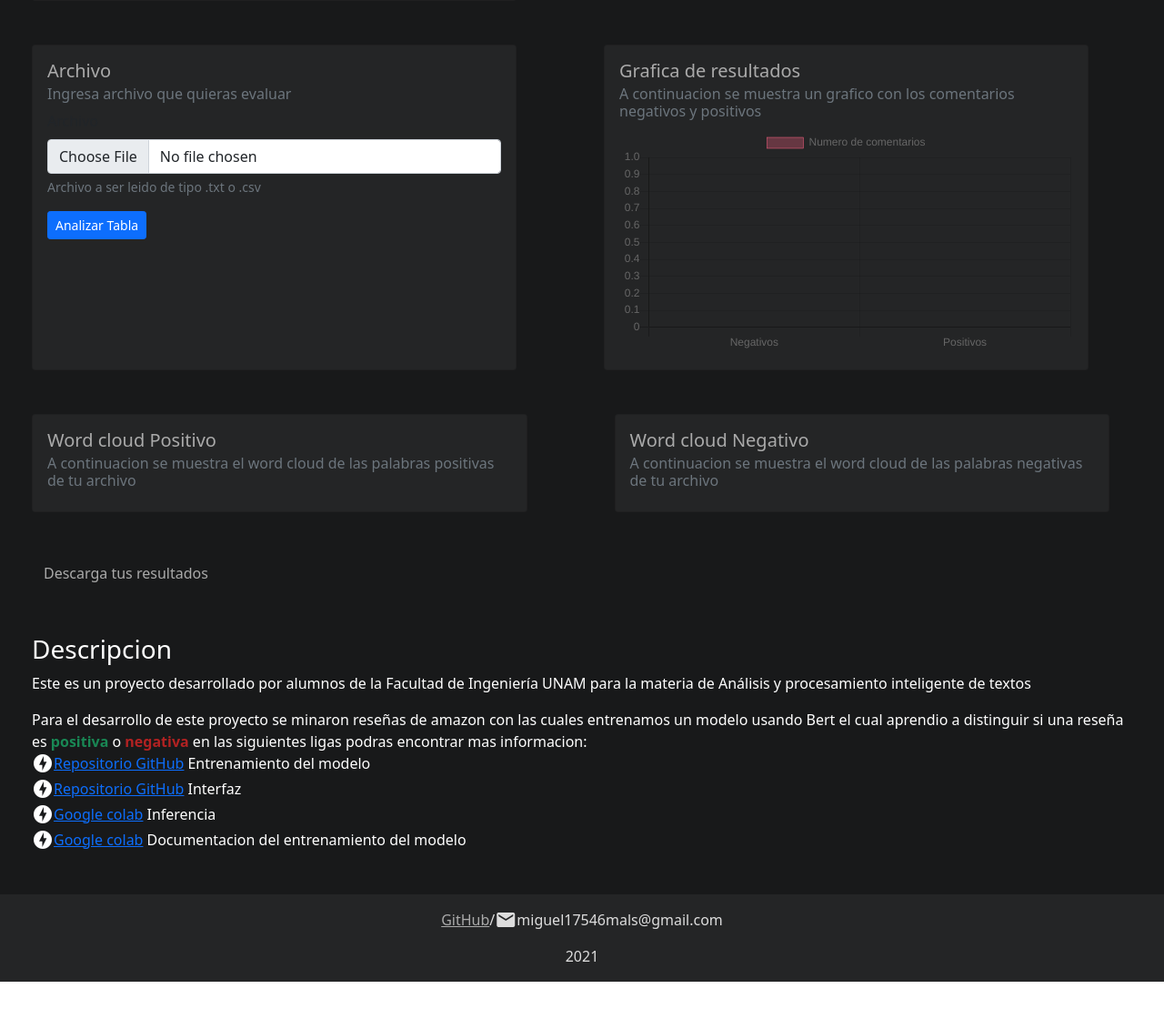
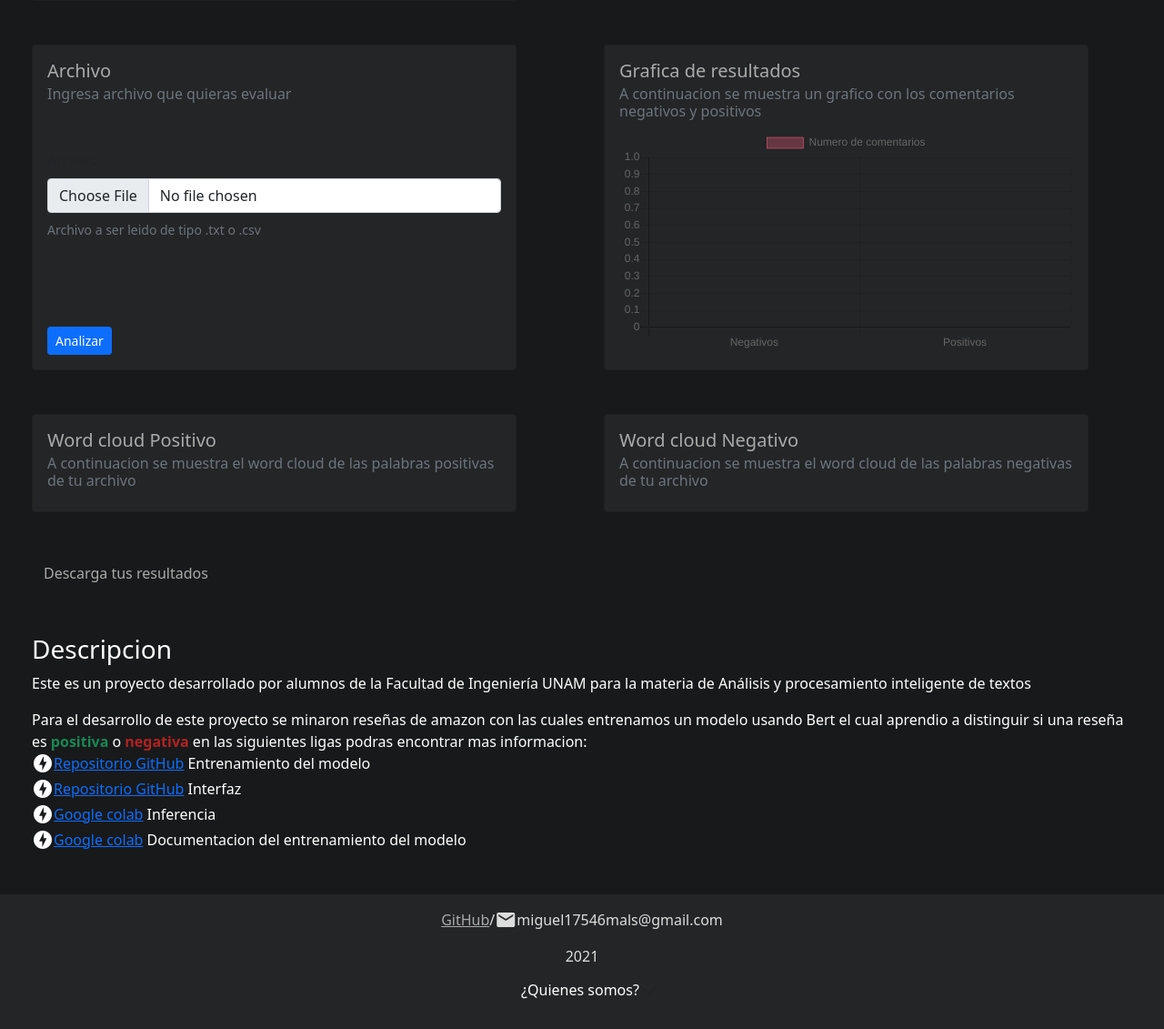
Before and after one commit to jorgeluis098/amazon_reviews_web_interface, a Flask app: page / in a window 1280 px wide. Shown: the part 394-1525 px from the top of the page at 91% size. Run offline with Flask 2, Linux system fonts and the light colour scheme; parts of the project's set-up code (start-up, migrations or seed data) failed here and were passed over.

Commit message:
se agrego la seccion de acerca de nosotros, se corrigieron algunos ajustes de front y se cambio el estilo del scroll

```diff
--- a/static/styles/css/main.css
+++ b/static/styles/css/main.css
@@ -16,22 +16,13 @@ body {
 .card{
   background-color: #242526;
 }
-.two {
-  background-color: #18191A;
-}
-.two .labelTitle {
-  color: yellow;
-}
-.two .labelSubtitle {
-  color: deepskyblue;
-}
 
 .full {
   height: 100%;
   width: 100vw;
 }
 
-.one-section, .two-section {
+.one-section {
   padding: 0 35px 0 35px;
   width: 100%;
 }
@@ -41,13 +32,10 @@ h1, h2 {
   margin: 0;
 }
 
-.home .p1, .home .p2 {
-  color: #aaa;
-}
-
 .card-text{
   width: 50%;
 }
+
 .result-text{
   width: 50%;
 }
@@ -55,12 +43,15 @@ h1, h2 {
 .card-archivo{
   width: 50%;
 }
+
 .result-archivo{
   width: 50%;
 }
+
 .card-title{
   color: #aaa;
 }
+
 .title{
   color: white;
 }
@@ -92,7 +83,7 @@ h1, h2 {
   opacity: 0;
   transition: .5s ease;
   background-color: #198754;
-  border-radius: 50%;
+  border-radius: 15%;
 }
 .text-red{
 color: #B22222;
@@ -169,7 +160,7 @@ text-decoration: underline;
   width: 100%;
 }
 .word-cloud {
-  width: 45%;
+  width: 50%;
 }
 .word-cloud2 {
   width: 100%;
@@ -184,3 +175,87 @@ text-decoration: underline;
   text-align: center;
   font-size: 25px;
 }
+
+* {
+  margin: 0;
+  padding: 0;
+  box-sizing: border-box;
+}
+
+/* Centrar contenedor vertical y horizontalmente */
+body {
+  display: flex;
+  justify-content: center;
+  align-items: center;
+  width: 100%;
+  height: 100vh;
+}
+
+
+.containerScroll {
+  overflow: auto;
+  flex-direction: column;
+}
+
+.containerScroll p:not(:last-child) {
+  margin-bottom: 1rem;
+}
+
+/* Tamaño del scroll */
+.containerScroll::-webkit-scrollbar {
+  width: 8px;
+}
+
+ /* Estilos barra (thumb) de scroll */
+.containerScroll::-webkit-scrollbar-thumb {
+  background: #aaa;
+  border-radius: 4px;
+}
+
+.containerScroll::-webkit-scrollbar-thumb:active {
+  background-color: #999999;
+}
+
+.containerScroll::-webkit-scrollbar-thumb:hover {
+  background: #b3b3b3;
+  box-shadow: 0 0 2px 1px rgba(0, 0, 0, 0.2);
+}
+
+ /* Estilos track de scroll */
+.containerScroll::-webkit-scrollbar-track {
+  background: #e1e1e1;
+  border-radius: 4px;
+}
+
+.containerScroll::-webkit-scrollbar-track:hover,
+.containerScroll::-webkit-scrollbar-track:active {
+  background: #d4d4d4;
+}
+
+.accordion-button {
+  color: white;
+}
+.accordion-button:focus {
+  box-shadow: none;
+}
+.accordion-button:not(.collapsed) {
+  background-color: #242526;
+  color: white;
+  border: none;
+}
+.accordion-button:not(.collapsed)::after{
+  background-image: none;
+}
+.text-name{
+  text-align: center;
+}
+.imagen-contact{
+  width: 100px;
+  height: 100px;
+  border-radius: 50%;
+}
+.accordion-body{
+  display: flex;
+  flex-direction: column;
+  align-items: center;
+}
--- a/templates/index.html
+++ b/templates/index.html
@@ -16,7 +16,7 @@
 
 </head>
 <body>
-    <div class="one full">
+    <div class="one full containerScroll">
         <div class="one-section">
             <h1 class="title"> SENTIMENT ANALISYS FOR AMAZON REVIEWS</h1>
             <div class="d-flex justify-content-around my-5">
@@ -53,17 +53,20 @@
             </div>
             <div class="d-flex my-5 flex-row">
                 <div class="card card-archivo me-5" >
-                        <div class="card-body">
+                        <div class="card-body d-flex flex-column justify-content-between">
+                        <div>
                         <h5 class="card-title">Archivo</h5>
                         <h6 class="card-subtitle mb-2 text-muted">Ingresa archivo que quieras evaluar</h6>
-                        <form id="analize-file-form" method="POST" enctype="multipart/form-data">
-                            <div class="mb-3">
+                        </div>
+
+                        <form id="analize-file-form"  method="POST" enctype="multipart/form-data">
+                            <div class="mb-5 pb-5">
                                 <label for="file" class="form-label labelTitle">Archivo</label>
                                 <input type="file" class="form-control" id="file" aria-describedby="archivo" name= "file" accept=" .txt, .csv">
-                                <div class="form-text">Archivo a ser leido de tipo .txt  o .csv</div>
+                                <div class="form-text mt-2">Archivo a ser leido de tipo .txt  o .csv</div>
                             </div>
                             <fieldset>
-                                <button id="file-inference-btn" type="button" class="btn btn-sm btn-primary">Analizar Tabla</button>
+                                <button id="file-inference-btn" type="button" class="btn btn-sm btn-primary">Analizar</button>
                             </fieldset>
                         </form>
                     </div>
@@ -85,7 +88,7 @@
                         <div id="resultado-2" class=" word-cloud"> </div>
                     </div>
                 </div>
-                <div class="card card-archivo word-cloud ms-5" >
+                <div class="card card-archivo word-cloud mx-5" >
                     <div  class="card-body">
                         <h5 class="card-title">Word cloud Negativo</h5>
                         <h6 class="card-subtitle mb-2 text-muted">A continuacion se muestra el word cloud de las palabras negativas de tu archivo</h6>
@@ -106,21 +109,18 @@
                     <span class="fw-bold text-green">positiva</span> o <span class="fw-bold text-red">negativa</span>
                     en las siguientes ligas podras encontrar mas informacion:
                     <ul>
-                        <li class="d-flex"><span class="material-icons">offline_bolt</span><a href="https://github.com/jorgeluis098/sentiment_analysis_for_amazon_reviews" class="me-1">Repositorio GitHub </a> Entrenamiento del modelo</li>
-                        <li class="d-flex mt-1"><span class="material-icons">offline_bolt</span><a href="https://github.com/jorgeluis098/amazon_reviews_web_interface"  class="me-1">Repositorio GitHub </a> Interfaz </li>
-                        <li class="d-flex mt-1"><span class="material-icons">offline_bolt</span><a href="https://colab.research.google.com/drive/1jhgh3vMej03TieeNxNnQbQLx6YPLg0zi?usp=sharing"  class="me-1">Google colab </a> Inferencia </li>
-                        <li class="d-flex mt-1"><span class="material-icons">offline_bolt</span><a href="https://colab.research.google.com/drive/1HCfeldoQTKIiSMDvBukpJ_s7AVS5lrBz?usp=sharing"  class="me-1">Google colab </a> Documentacion del entrenamiento del modelo </li>
+                        <li class="d-flex"><span class="material-icons">offline_bolt</span><a href="https://github.com/jorgeluis098/sentiment_analysis_for_amazon_reviews" target="_blank" class="me-1">Repositorio GitHub </a> Entrenamiento del modelo</li>
+                        <li class="d-flex mt-1"><span class="material-icons">offline_bolt</span><a href="https://github.com/jorgeluis098/amazon_reviews_web_interface" target="_blank" class="me-1">Repositorio GitHub </a> Interfaz </li>
+                        <li class="d-flex mt-1"><span class="material-icons">offline_bolt</span><a href="https://colab.research.google.com/drive/1jhgh3vMej03TieeNxNnQbQLx6YPLg0zi?usp=sharing" target="_blank" class="me-1">Google colab </a> Inferencia </li>
+                        <li class="d-flex mt-1"><span class="material-icons">offline_bolt</span><a href="https://colab.research.google.com/drive/1HCfeldoQTKIiSMDvBukpJ_s7AVS5lrBz?usp=sharing" target="_blank" class="me-1">Google colab </a> Documentacion del entrenamiento del modelo </li>
                     </ul>
                 </div>
             </div>
         </div>
-    </div>
-
-</body>
         <footer class="pie pt-3">
             <div class="d-flex flex-column align-items-center">
                 <div class=" d-flex flex-row">
-            <a href="https://github.com/jorgeluis098/amazon_reviews_web_interface">GitHub</a>
+                    <a href="https://github.com/jorgeluis098/amazon_reviews_web_interface" target="_blank">GitHub</a>
                     <a>/</a>
                     <div class="d-flex felx-row">
                         <span class="material-icons">
@@ -130,8 +130,40 @@
                     </div>
                 </div>
                 <div class=" ">
-            <p>2021</p>
+                    <p class="mb-0">2021</p>
+                </div>
+                <div class="accordion accordion-flush" id="accordionFlushExample">
+                    <div class="accordion-item">
+                      <h2 class="accordion-header" id="flush-headingOne">
+                        <button class="accordion-button collapsed mb-3" type="button" data-bs-toggle="collapse" data-bs-target="#flush-collapseOne" aria-expanded="false" aria-controls="flush-collapseOne">
+                          <span class="ms-3">¿Quienes somos?</span>
+                        </button>
+                      </h2>
+                      <div id="flush-collapseOne" class="accordion-collapse collapse" aria-labelledby="flush-headingOne" data-bs-parent="#accordionFlushExample">
+                        <div class="accordion-body">
+                            <img src="../static/images/miguel.jpg" class="imagen-contact">
+                            <a class="text-name" href="https://github.com/miguel17546mals" target="_blank">miguel17546mals</a>
+                        </div>
+                        <div class="accordion-body">
+                            <img src="../static/images/Jorge.PNG" class="imagen-contact">
+                            <a class="text-name" href="https://github.com/jorgeluis098" target="_blank">jorgeluis098</a>
+                        </div>
+                        <div class="accordion-body">
+                            <img src="../static/images/Enrique.png" class="imagen-contact">
+                            <a class="text-name" href="https://github.com/EnriqueGuerreroL" target="_blank">EnriqueGuerreroL</a>
+                        </div>
+                        <div class="accordion-body">
+                            <img src="../static/images/vicente.jpg" class="imagen-contact">
+                            <a class="text-name" href="https://github.com/ValdrST" target="_blank">ValdrST</a>
+
+                        </div>
+                      </div>
+                    </div>
                   </div>
             </div>
         </footer>
+    </div>
+
+</body>
+
 </html>
```
Also changed, not shown: static/images/Enrique.png (added), static/images/Jorge.PNG (added), static/images/clustering.png (deleted), static/images/correlacion_pearson.jpg (deleted), static/images/matriz_pearson.png (deleted), static/images/miguel.jpg (added), static/images/pearson_formula.png (deleted), static/images/reglas_asociacion_apriory.jpg (deleted), static/images/vicente.jpg (added). Lines whose indentation alone changed are shown as unchanged.
